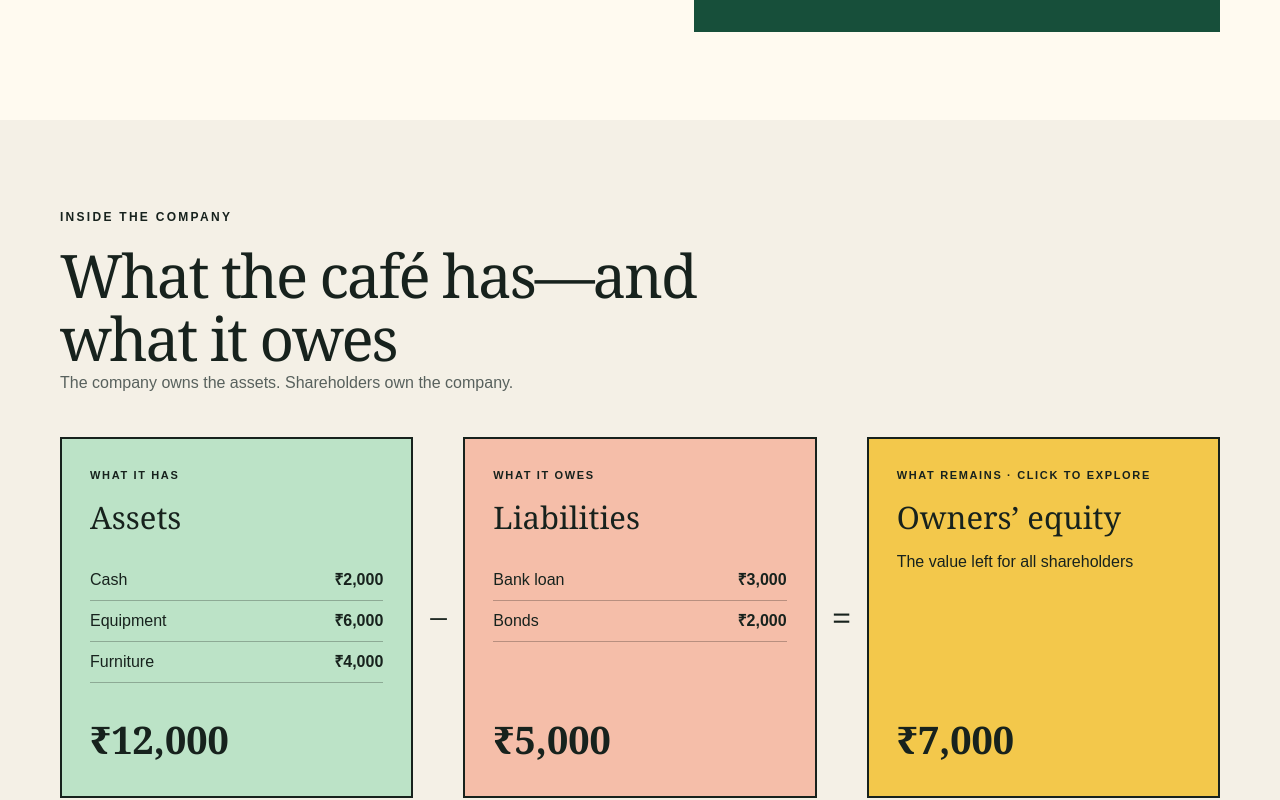
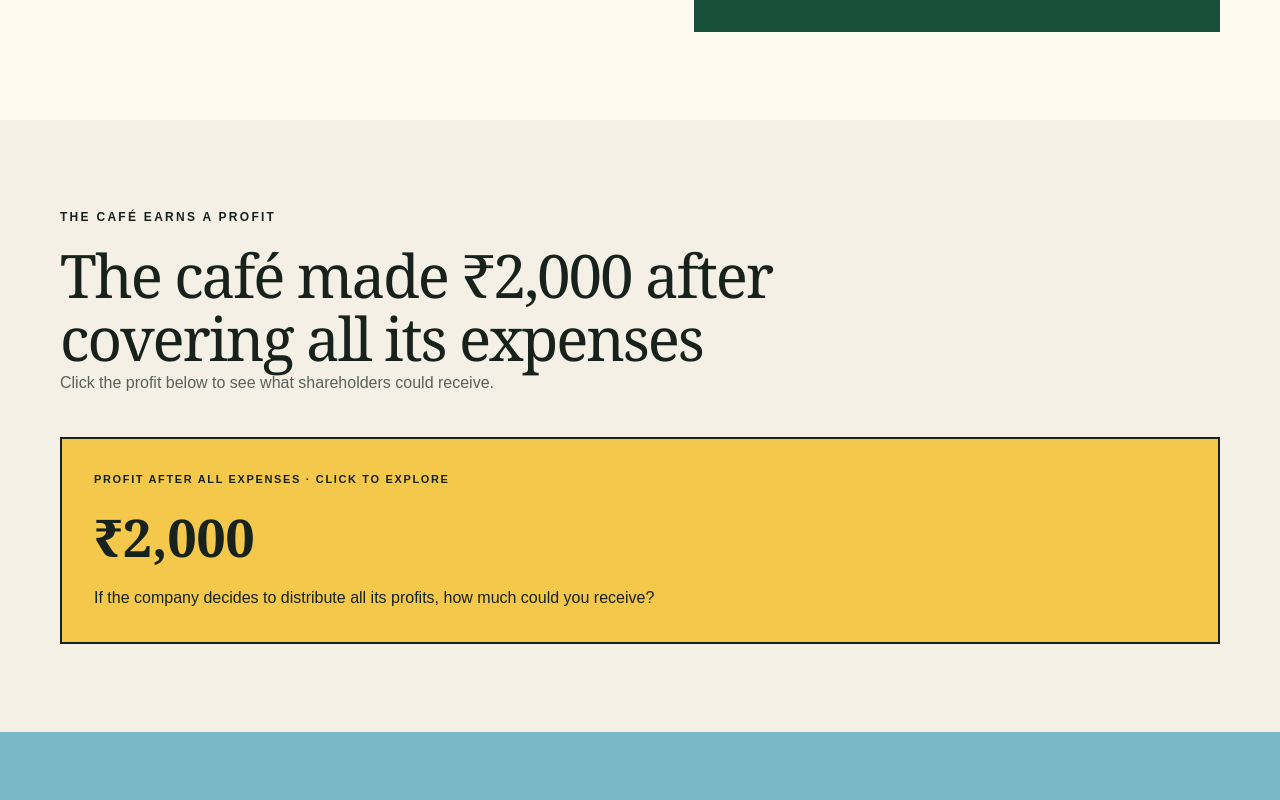
Before and after one commit to sakshimalik26/own-or-lend, a Next.js app: page / in a window 1280 px wide. Shown: the part 1880-2680 px from the top of the page. Built offline with nearby package versions, Linux system fonts and the light colour scheme.

Commit message:
Replace accounting section with profit example

```diff
--- a/app/globals.css
+++ b/app/globals.css
@@ -33,7 +33,7 @@ input[type=range] { width:100%; margin:22px 0 30px; accent-color:var(--green); }
 .calc-toggle { width:100%; border:2px solid var(--ink); background:transparent; padding:13px 16px; text-align:left; cursor:pointer; font-weight:700; }.calc-toggle:hover { background:var(--mint); }.calculation-steps { border:2px solid var(--ink); border-top:0; background:white; }.calculation-steps>div { display:grid; grid-template-columns:42px 1fr; gap:12px; padding:15px 17px; }.calculation-steps>div+div { border-top:1px solid #b8b5ad; }.calculation-steps i,.dividend-steps i { width:30px; height:30px; display:inline-grid; place-items:center; border-radius:50%; background:var(--yellow); font-style:normal; font-weight:800; }.calculation-steps p { margin:0; line-height:1.45; }.calculation-steps p>b,.calculation-steps p>span { display:block; }.calculation-steps p>span { margin-top:3px; }
 .visual { background:var(--green); color:white; padding:28px; }.building-title { display:flex; justify-content:space-between; margin-bottom:18px; align-items:center; }.building-title strong { color:var(--yellow); font-family:Georgia,serif; font-size:20px; }.ownership-grid { display:grid; grid-template-columns:repeat(10,1fr); gap:4px; background:#0d3527; padding:8px; }.ownership-grid span { aspect-ratio:1; background:#d9e1dc; transition:background .18s, transform .18s; }.ownership-grid span.owned { background:var(--yellow); transform:scale(.9); }.legend { display:flex; align-items:center; gap:8px; font-size:12px; margin:16px 0 28px; }.legend i { width:13px; height:13px; background:#d9e1dc; display:inline-block; margin-left:12px; }.legend .owned-key { background:var(--yellow); margin-left:0; }.visual>p { line-height:1.6; padding-top:18px; border-top:1px solid rgba(255,255,255,.35); }
 .bond-visual { padding-top:40px; }.bond-ticket { background:var(--yellow); color:var(--ink); padding:35px; border:2px dashed var(--ink); text-align:center; }.bond-ticket strong { display:block; font-family:Georgia,serif; font-size:48px; margin:8px; }.bond-ticket small { letter-spacing:.2em; font-weight:800; }.cashflow { display:flex; align-items:center; justify-content:space-between; margin:35px 0; font-size:11px; text-align:center; }.cashflow b { font-size:14px; }.cashflow i { color:var(--yellow); font-size:22px; }
-.balance-section { background:var(--paper); }.balance-equation { display:grid; grid-template-columns:1fr 50px 1fr 50px 1fr; align-items:stretch; }.balance { border:2px solid var(--ink); padding:28px; display:flex; flex-direction:column; text-align:left; color:var(--ink); }.balance.assets { background:var(--mint); }.balance.liabilities { background:#f5bea9; }.balance.equity { background:var(--yellow); cursor:pointer; }.balance.equity:hover { outline:4px solid var(--ink); outline-offset:-6px; }.balance>span { font-size:11px; letter-spacing:.15em; font-weight:800; }.balance h3 { font-family:Georgia,serif; font-size:31px; margin:10px 0; }.balance ul { list-style:none; padding:0; margin:10px 0 28px; }.balance li { display:flex; justify-content:space-between; padding:8px 0; border-bottom:1px solid rgba(0,0,0,.25); }.balance>strong { font-family:Georgia,serif; font-size:38px; margin-top:auto; }.symbol { align-self:center; text-align:center; font-size:36px; font-family:Georgia,serif; }.dividend-answer { max-width:880px; margin:35px auto 0; padding:20px 22px; border:2px solid var(--ink); background:var(--cream); line-height:1.6; display:grid; gap:7px; }.dividend-answer>b { font-family:Georgia,serif; font-size:25px; }.dividend-steps { margin-top:8px; border-top:1px solid #b8b5ad; }.dividend-steps p { margin:0; padding:12px 0; display:grid; grid-template-columns:38px 1fr; align-items:center; }.dividend-steps p+ p { border-top:1px solid #d6d1c7; }.dividend-steps i { margin-right:8px; }
+.balance-section { background:var(--paper); }.profit-focus { width:100%; border:2px solid var(--ink); background:var(--yellow); padding:32px; display:grid; gap:10px; text-align:left; cursor:pointer; color:var(--ink); }.profit-focus:hover { outline:4px solid var(--ink); outline-offset:-7px; }.profit-focus span { font-size:11px; letter-spacing:.15em; font-weight:800; }.profit-focus strong { font-family:Georgia,serif; font-size:52px; }.profit-focus p { margin:0; line-height:1.5; }.dividend-answer { max-width:880px; margin:35px auto 0; padding:20px 22px; border:2px solid var(--ink); background:var(--cream); line-height:1.6; display:grid; gap:7px; }.dividend-answer>b { font-family:Georgia,serif; font-size:25px; }.dividend-steps { margin-top:8px; border-top:1px solid #b8b5ad; }.dividend-steps p { margin:0; padding:12px 0; display:grid; grid-template-columns:38px 1fr; align-items:center; }.dividend-steps p+ p { border-top:1px solid #d6d1c7; }.dividend-steps i { margin-right:8px; }
 .scenario-section { background:var(--blue); }.scenario-buttons { display:grid; grid-template-columns:repeat(4,1fr); gap:10px; }.scenario-buttons button { border:2px solid var(--ink); background:rgba(255,255,255,.5); padding:18px 12px; cursor:pointer; min-height:110px; font-weight:700; }.scenario-buttons button span { display:block; font-size:27px; margin-bottom:8px; }.scenario-buttons button[aria-pressed=true] { background:var(--yellow); transform:translateY(-4px); box-shadow:4px 4px 0 var(--ink); }.scenario-result { display:grid; grid-template-columns:1fr 1fr; border:2px solid var(--ink); margin-top:28px; background:var(--cream); }.scenario-result div { padding:32px; }.scenario-result div+div { border-left:2px solid var(--ink); }.scenario-result span { font-size:11px; letter-spacing:.13em; font-weight:800; }.scenario-result h3 { font:400 31px Georgia,serif; margin:12px 0; }.scenario-result p { line-height:1.6; }
 .compare { background:var(--green); color:var(--cream); }.comparison { border-top:1px solid rgba(255,255,255,.4); }.comparison-head,.comparison-row { display:grid; grid-template-columns:1.1fr 1fr 1fr; }.comparison-head>* { padding:18px 22px; }.comparison-head strong { color:var(--yellow); }.comparison-row { border-top:1px solid rgba(255,255,255,.25); }.comparison-row>* { padding:19px 22px; }.comparison-row span { background:rgba(255,255,255,.06); border-left:1px solid rgba(255,255,255,.2); }
 .quiz-section { background:var(--cream); }.quiz { display:grid; grid-template-columns:1fr auto 150px; align-items:center; border-top:1px solid #b8b5ad; padding:22px 0; gap:20px; }.quiz p { display:flex; align-items:center; font-weight:700; }.quiz p span { display:inline-grid; place-items:center; width:34px; height:34px; border-radius:50%; background:var(--yellow); margin-right:15px; }.quiz button { border:2px solid var(--ink); background:white; padding:10px 18px; cursor:pointer; }.quiz button+button { border-left:0; }.quiz button[aria-pressed=true] { background:var(--ink); color:white; }.quiz>strong { font-size:13px; }.correct { color:var(--green); }.incorrect { color:#a33126; }
--- a/app/page.tsx
+++ b/app/page.tsx
@@ -144,16 +144,10 @@ export default function Home() {
       </section>
 
       <section className="balance-section">
-        <div className="section-head"><p className="eyebrow">INSIDE THE COMPANY</p><h2>What the café has—and what it owes</h2><p>The company owns the assets. Shareholders own the company.</p></div>
-        <div className="balance-equation">
-          <div className="balance assets"><span>WHAT IT HAS</span><h3>Assets</h3><ul><li>Cash <b>₹2,000</b></li><li>Equipment <b>₹6,000</b></li><li>Furniture <b>₹4,000</b></li></ul><strong>₹12,000</strong></div>
-          <div className="symbol">−</div>
-          <div className="balance liabilities"><span>WHAT IT OWES</span><h3>Liabilities</h3><ul><li>Bank loan <b>₹3,000</b></li><li>Bonds <b>₹2,000</b></li></ul><strong>₹5,000</strong></div>
-          <div className="symbol">=</div>
-          <button className="balance equity" type="button" aria-expanded={equityOpen} onClick={() => setEquityOpen(!equityOpen)}><span>WHAT REMAINS · CLICK TO EXPLORE</span><h3>Owners’ equity</h3><p>The value left for all shareholders</p><strong>₹7,000</strong></button>
-        </div>
+        <div className="section-head"><p className="eyebrow">THE CAFÉ EARNS A PROFIT</p><h2>The café made ₹2,000 after covering all its expenses</h2><p>Click the profit below to see what shareholders could receive.</p></div>
+        <button className="profit-focus" type="button" aria-expanded={equityOpen} onClick={() => setEquityOpen(!equityOpen)}><span>PROFIT AFTER ALL EXPENSES · CLICK TO EXPLORE</span><strong>₹2,000</strong><p>If the company decides to distribute all its profits, how much could you receive?</p></button>
         {equityOpen && <div className="dividend-answer" aria-live="polite">
-          {shareType === "ordinary" ? <><b>Your ordinary-share dividend: {inr.format(ordinaryDividend)}</b><span>Dividend comes from profit, not directly from the ₹7,000 equity shown above.</span><div className="dividend-steps"><p><i>1</i><span>The café has <strong>{inr.format(distributableProfit)} profit</strong> available for dividend.</span></p><p><i>2</i><span>At a 100% payout ratio, the total dividend pool is <strong>{inr.format(distributableProfit)}</strong>.</span></p><p><i>3</i><span>Your ownership is <strong>{ownership.toFixed(0)}%</strong>.</span></p><p><i>4</i><span>{inr.format(distributableProfit)} × {ownership.toFixed(0)}% = <strong>{inr.format(ordinaryDividend)} dividend</strong>.</span></p></div></> : <><b>Your preference-share dividend: {inr.format(preferenceDividend)}</b><span>Your preference dividend is fixed at 8% of the money you invested.</span><div className="dividend-steps"><p><i>1</i><span>You invested <strong>{inr.format(shareInvestment)}</strong>.</span></p><p><i>2</i><span>The fixed preference dividend rate is <strong>8%</strong>.</span></p><p><i>3</i><span>{inr.format(shareInvestment)} × 8% = <strong>{inr.format(preferenceDividend)} dividend</strong>.</span></p></div></>}
+          {shareType === "ordinary" ? <><b>Your ordinary-share dividend: {inr.format(ordinaryDividend)}</b><div className="dividend-steps"><p><i>1</i><span>The café made <strong>{inr.format(distributableProfit)} profit</strong> after covering all its expenses.</span></p><p><i>2</i><span>If the company decides to distribute all its profits, the total dividend pool is <strong>{inr.format(distributableProfit)}</strong>.</span></p><p><i>3</i><span>Your ownership is <strong>{ownership.toFixed(0)}%</strong>.</span></p><p><i>4</i><span>{inr.format(distributableProfit)} × {ownership.toFixed(0)}% = <strong>{inr.format(ordinaryDividend)} dividend</strong>.</span></p></div></> : <><b>Your preference-share dividend: {inr.format(preferenceDividend)}</b><span>Your preference dividend is fixed at 8% of the money you invested.</span><div className="dividend-steps"><p><i>1</i><span>You invested <strong>{inr.format(shareInvestment)}</strong>.</span></p><p><i>2</i><span>The fixed preference dividend rate is <strong>8%</strong>.</span></p><p><i>3</i><span>{inr.format(shareInvestment)} × 8% = <strong>{inr.format(preferenceDividend)} dividend</strong>.</span></p></div></>}
         </div>}
       </section>
 
```
